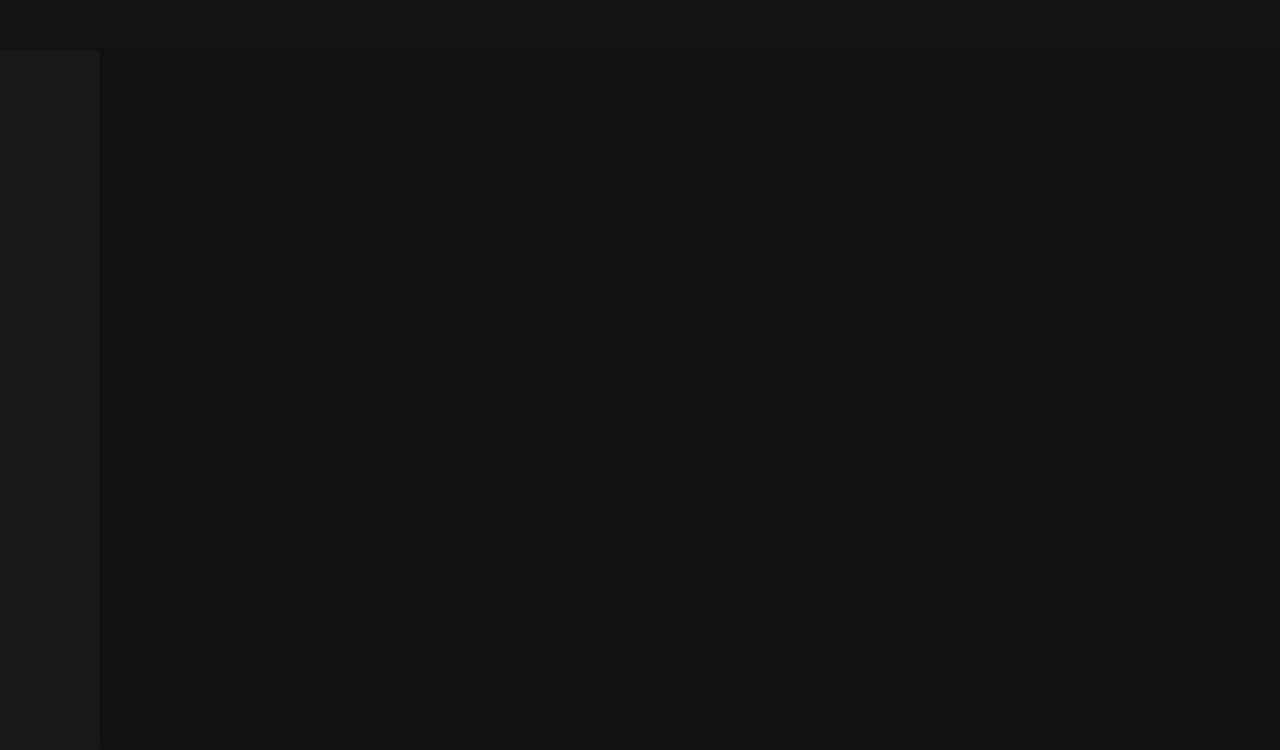
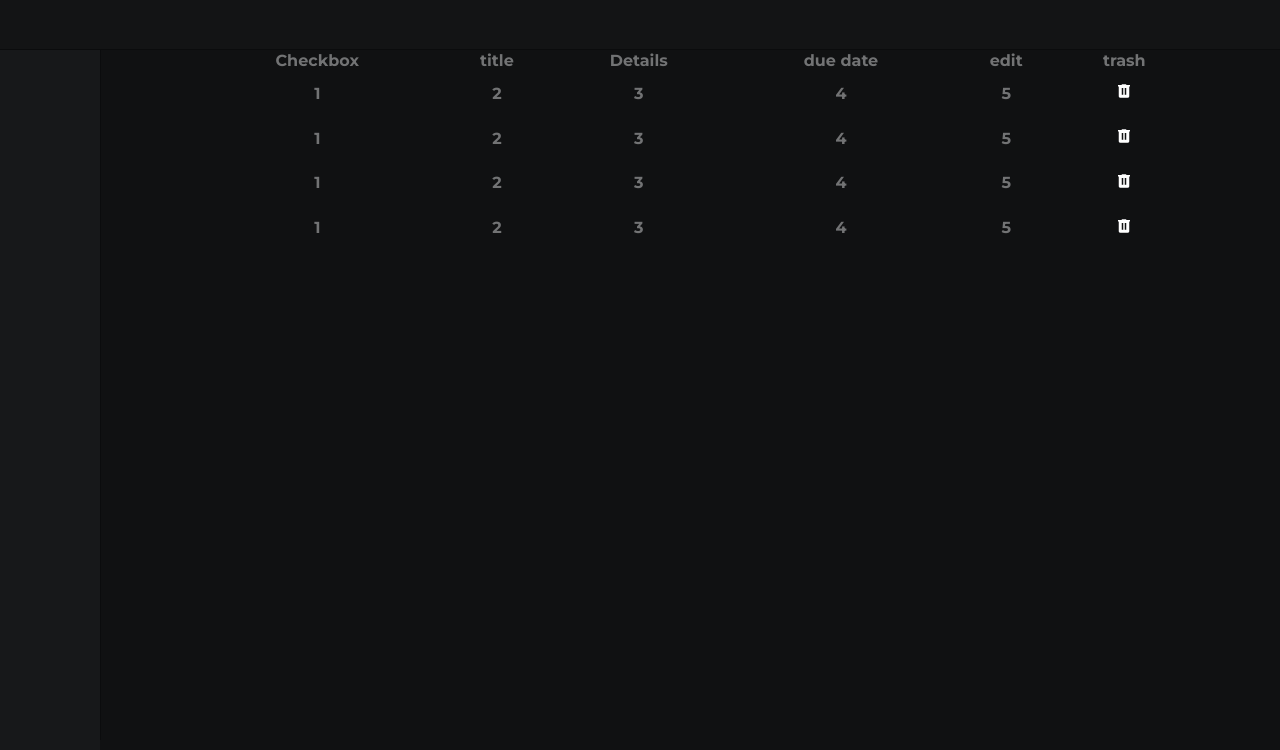
Before and after one commit to juneDaSilva/to-do-list, a website built with webpack: page src/template.html in a window 1280 px wide. Shown: the top 750 px of the page. Built offline with nearby package versions, Linux system fonts and the light colour scheme; a web font is replaced by a local one.

Commit message:
Start table template and styling

```diff
--- a/src/main.css
+++ b/src/main.css
@@ -1,13 +1,13 @@
 * {
   font-family: "Montserrat", sans-serif;
-  color: #c3c3c3;
+  color: #929395c0;
 }
 
 body {
   background-color: #101112;
   margin: 0;
   height: 100vh;
-  width: 100vw;
+  width: 100%;
   display: grid;
   grid-template-columns: 100px 1fr;
   grid-template-rows: 50px 1fr 60px;
@@ -31,6 +31,33 @@ main {
   grid-column: 2/3;
   background-color: #101112;
   border-left: 1px solid #0b0c0d;
+  display: flex;
+  justify-content: center;
+}
+
+.table-container {
+  flex: 1;
+  height: 200px;
+  min-width: 300px;
+  max-width: 1000px;
+  display: flex;
+  justify-content: center;
+}
+
+table {
+  flex: 1;
+  border-collapse: collapse;
+}
+
+.remove-button {
+  width: 18px;
+  transition: 0.3s;
+}
+
+.remove-button:hover {
+  cursor: pointer;
+  transition: 0.3s;
+  transform: scale(1.2);
 }
 
 footer {
--- a/src/template.html
+++ b/src/template.html
@@ -17,7 +17,56 @@
   <body>
     <header></header>
     <div class="sidebar"></div>
-    <main></main>
+    <main>
+      <div class="table-container">
+        <table>
+          <thead class="header">
+            <tr id="headerRow">
+              <th class="headerCell">Checkbox</th>
+              <th class="headerCell">title</th>
+              <th class="headerCell">Details</th>
+              <th class="headerCell">due date</th>
+              <th class="headerCell">edit</th>
+              <th class="headerCell">trash</th>
+            </tr>
+          </thead>
+          <tbody class="booksList">
+            <tr>
+              <th>1</th>
+              <th>2</th>
+              <th>3</th>
+              <th>4</th>
+              <th>5</th>
+              <th><img class="remove-button" src="./images/trash-white.png" alt=""></th>
+            </tr>
+            <tr>
+              <th>1</th>
+              <th>2</th>
+              <th>3</th>
+              <th>4</th>
+              <th>5</th>
+              <th><img class="remove-button" src="./images/trash-white.png" alt=""></th>
+            </tr>
+            <tr>
+              <th>1</th>
+              <th>2</th>
+              <th>3</th>
+              <th>4</th>
+              <th>5</th>
+              <th><img class="remove-button" src="./images/trash-white.png" alt=""></th>
+            </tr>
+            <tr>
+              <th>1</th>
+              <th>2</th>
+              <th>3</th>
+              <th>4</th>
+              <th>5</th>
+              <th><img class="remove-button" src="./images/trash-white.png" alt=""></th>
+            </tr>
+          </tbody>
+        </table>
+      </div>
+    </main>
     <footer>
       <p class="footer-par">--Built by JuneDev</p>
       <a class="logos" href="https://github.com/JuneDev-html"><img src="./images/logo.png" width="22"></a>
```
Also changed, not shown: dist/97676dd097aead6d7224.png (added), dist/index.html, dist/main.js, src/images/trash-white.png (added).
